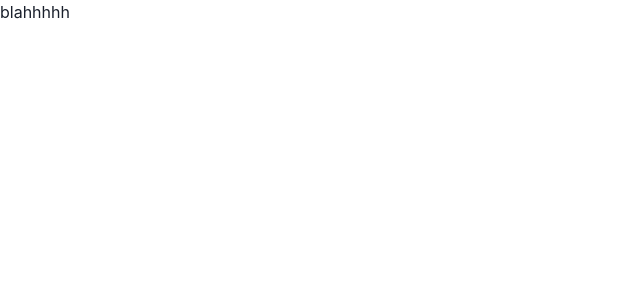
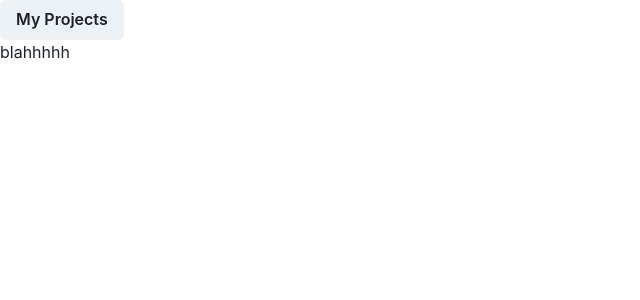
Before and after one commit to lin-maggies/portfolio, a React (Create React App) app: page / in a window 1280 px wide. Shown: the top 300 px of the page, without its empty margins (0-640 px from the left). Built offline with nearby package versions, Linux system fonts and the light colour scheme.

Commit message:
fix code so route actually work

```diff
--- a/src/App.js
+++ b/src/App.js
@@ -1,8 +1,8 @@
 import React from "react";
-import Routes from "./Routes";
+import Paths from "./Paths";
 
 function App() {
-  return <Routes />;
+  return <Paths />;
 }
 
 export default App;
--- a/src/Containers/aboutMe.js
+++ b/src/Containers/aboutMe.js
@@ -1,8 +1,9 @@
 import React, { useState, useEffect, useContext } from "react";
 import { Text, Button, Box, Link } from "@chakra-ui/react";
-import { useHistory } from "react-router";
+import { useNavigate } from "react-router";
 
 export default function AboutMe() {
+  const navigate = useNavigate();
   return (
     <div>
       <p>blahhhhh</p>
--- a/src/Containers/contactMe.js
+++ b/src/Containers/contactMe.js
@@ -1,8 +1,9 @@
 import React, { useState, useEffect, useContext } from "react";
 import { Text, Button, Box, Link } from "@chakra-ui/react";
-import { useHistory } from "react-router";
+import { useNavigate } from "react-router";
 
 export default function ContactMe() {
+  const navigate = useNavigate();
   return (
     <div>
       <p>blahhhhh</p>
--- a/src/Containers/home.js
+++ b/src/Containers/home.js
@@ -1,10 +1,18 @@
 import React, { useState, useEffect, useContext } from "react";
 import { Text, Button, Box, Link } from "@chakra-ui/react";
-import { useHistory } from "react-router";
+import { useNavigate } from "react-router";
 
 export default function Home() {
+  const navigate = useNavigate();
   return (
     <div>
+      <Button
+        onClick={() => {
+          navigate("/projects");
+        }}
+      >
+        My Projects
+      </Button>
       <p>blahhhhh</p>
     </div>
   );
--- a/src/Containers/myProjects.js
+++ b/src/Containers/myProjects.js
@@ -1,8 +1,9 @@
 import React, { useState, useEffect, useContext } from "react";
 import { Text, Button, Box, Link } from "@chakra-ui/react";
-import { useHistory } from "react-router";
+import { useNavigate } from "react-router";
 
 export default function MyProjects() {
+  const navigate = useNavigate();
   return (
     <div>
       <p>blahhhhh</p>
--- a/src/Containers/mySkills.js
+++ b/src/Containers/mySkills.js
@@ -1,8 +1,9 @@
 import React, { useState, useEffect, useContext } from "react";
 import { Text, Button, Box, Link } from "@chakra-ui/react";
-import { useHistory } from "react-router";
+import { useNavigate } from "react-router";
 
 export default function MySkills() {
+  const navigate = useNavigate();
   return (
     <div>
       <p>blahhhhh</p>
--- /dev/null
+++ b/src/Paths/index.js
@@ -0,0 +1,23 @@
+import React from "react";
+import { BrowserRouter, Routes, Route } from "react-router-dom";
+import Home from "../Containers/home";
+import AboutMe from "../Containers/aboutMe";
+import ContactMe from "../Containers/contactMe";
+import MyProjects from "../Containers/myProjects";
+import MySkills from "../Containers/mySkills";
+
+function Paths() {
+  return (
+    <BrowserRouter>
+      <Routes>
+        <Route path="/" exact element={<Home />} />
+        <Route path="/about" exact element={<AboutMe />}></Route>
+        <Route path="/contact" exact element={<ContactMe />} />
+        <Route path="/projects" exact element={<MyProjects />} />
+        <Route path="/skills" exact element={<MySkills />} />
+      </Routes>
+    </BrowserRouter>
+  );
+}
+
+export default Paths;
--- a/src/Routes/index.js
+++ /dev/null
@@ -1,23 +0,0 @@
-import React from "react";
-import { BrowserRouter, Switch, Route } from "react-router-dom";
-import Home from "../Containers/home";
-import AboutMe from "../Containers/aboutMe";
-import ContactMe from "../Containers/contactMe";
-import MyProjects from "../Containers/myProjects";
-import MySkills from "../Containers/mySkills";
-
-function Routes() {
-  return (
-    <BrowserRouter>
-      <Switch>
-        <Route path="/" exact component={Home} />
-        <Route path="/about" exact component={AboutMe}></Route>
-        <Route path="/contact" exact component={ContactMe} />
-        <Route path="/projects" exact component={MyProjects} />
-        <Route path="/skills" exact component={MySkills} />
-      </Switch>
-    </BrowserRouter>
-  );
-}
-
-export default Routes;
```
